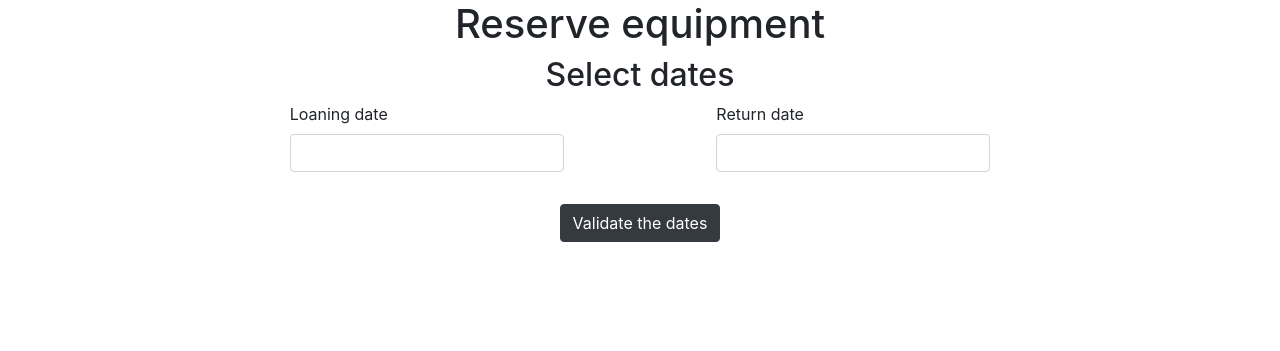
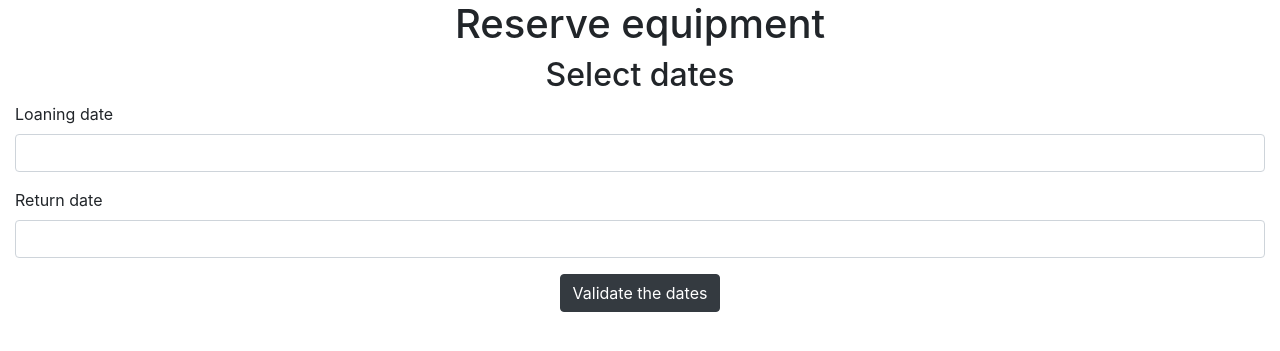
Before and after one commit to sowakillian/DMII1-Symfony-Cms, a Symfony app: template templates/booking/new/step1.html.twig in a window 1280 px wide. Shown: the top 351 px of the page. Run offline with Twig, Linux system fonts and the light colour scheme; the template is opened without the code that fills it, so the values that code supplies are empty; form fields are guessed from the names that the template uses; some libraries are stand-ins or nearby versions.

Commit message:
date stylized

```diff
--- a/templates/booking/new/_formStep1.html.twig
+++ b/templates/booking/new/_formStep1.html.twig
@@ -1,17 +1,12 @@
 {% trans_default_domain "booking" %}
-
-<div class="row">
-
     <div class="col">
         {{ form_start(form) }}
-        <div class="row row-cols-md-3">
-            <div class="col-md-6 col-sm-12 d-flex justify-content-center">
+            <div>
                 {{ form_row(form.loaningDate) }}
             </div>
-            <div class="col-md-6 col-sm-12 d-flex justify-content-center">
+            <div>
                 {{ form_row(form.returnDate) }}
             </div>
-        </div>
 
         <div class="d-flex justify-content-center mt-3">
             <button class="btn btn-dark" type="submit">{{ button_label|default('Validate the dates')|trans }}</button>
@@ -19,5 +14,3 @@
 
         {{ form_end(form) }}
     </div>
-
-</div>
--- a/templates/booking/new/step1.html.twig
+++ b/templates/booking/new/step1.html.twig
@@ -5,12 +5,12 @@
 
 {% block body %}
 
-<div>
+<div class="booking-dates">
     <h1 class="d-flex justify-content-center">{% trans %}Reserve equipment{% endtrans %}</h1>
-    <h2 class="d-flex justify-content-center">{% trans %}Select dates{% endtrans %}</h2>
+    <h2 class="d-flex justify-content-center booking-dates-h2">{% trans %}Select dates{% endtrans %}</h2>
 
-    <div class="d-flex justify-content-center">
-        <div class="col-8">
+    <div>
+        <div>
             {{ include('booking/new/_formStep1.html.twig') }}
         </div>
     </div>
```
Also changed, not shown: assets/styles/booking/newBooking.scss (+38 -0 lines).
